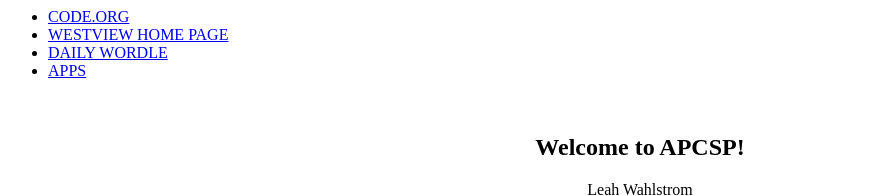
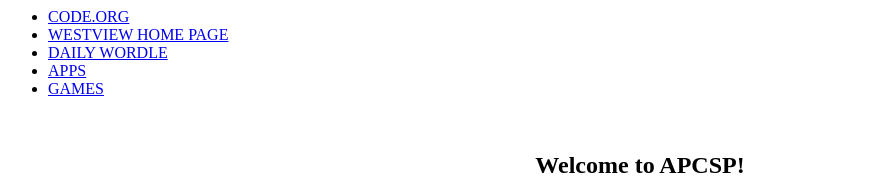
Before and after one commit to WVCS/website-leah-wahlstrom, a plain HTML site: page index.html in a window 1280 px wide. Shown: the top 196 px of the page, without its empty margins (0-871 px from the left). Drawn offline with Linux system fonts and the light colour scheme.

Commit message:
Update index.html

```diff
--- a/index.html
+++ b/index.html
@@ -9,6 +9,7 @@
       <li> <a href="https://www.powayusd.com/en-US/Schools/HS/WVHS/HOME"> WESTVIEW HOME PAGE </a></li>
       <li> <a href="https://www.nytimes.com/games/wordle/index.html"> DAILY WORDLE </a></li>
       <li> <a href="https://codepen.io/leahwahlstrom/pen/YzvmXGm?editors=1100"> APPS </a></li>
+      <li> <a href="https://codepen.io/leahwahlstrom/pen/wvXVaPJ">  GAMES </a></li>
     </ul>
     <br>
   <center>
@@ -23,5 +24,3 @@
   </center>
 </body>
 </html>
-
-</html>
```
